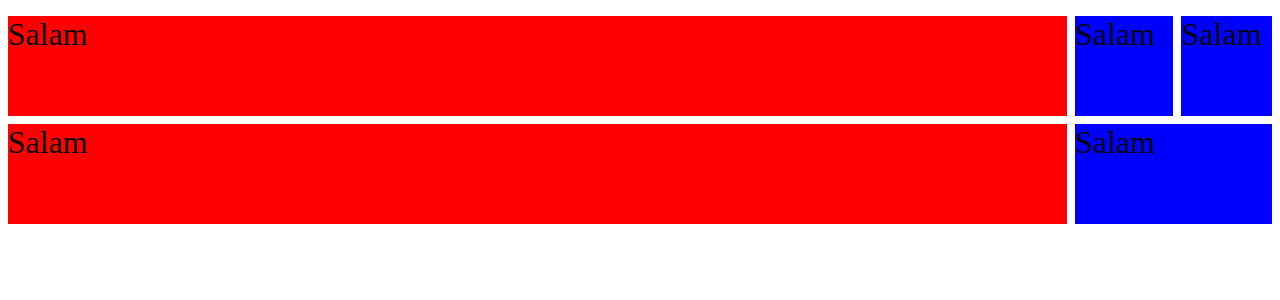
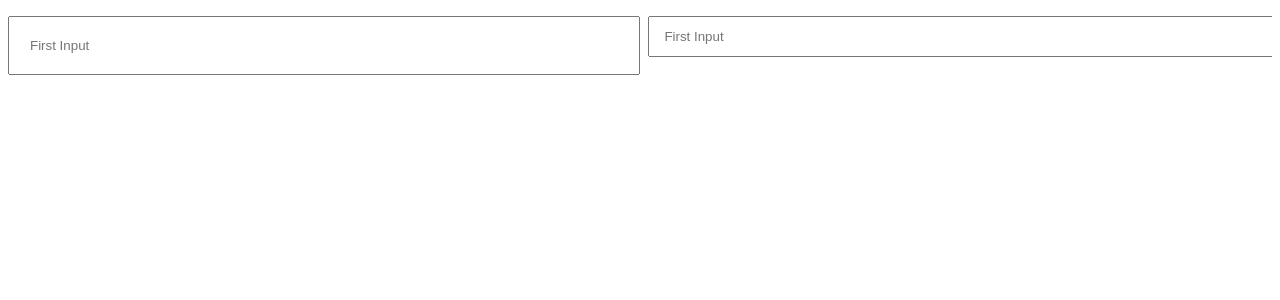
Before and after one commit to alirezatahani/React-Template, a React app: page / in a window 1280 px wide. Shown: the top 300 px of the page. Built offline with nearby package versions, Linux system fonts and the light colour scheme.

Commit message:
feture/star boilerplate for input component

```diff
--- /dev/null
+++ b/src/components/input/content/input/Input.tsx
@@ -0,0 +1,13 @@
+import * as React from 'react';
+import { StyledInput } from '../styles/Input.styles';
+type InputProps = {
+  type?: 'text';
+  placeholder?: string;
+  size?: string;
+};
+
+const Input = ({ ...props }: InputProps) => {
+  return <StyledInput {...props} />;
+};
+
+export default Input;
--- /dev/null
+++ b/src/components/input/content/styles/Input.styles.ts
@@ -0,0 +1,10 @@
+import styled from 'styled-components';
+
+export const StyledInput = styled.input.attrs((props) => ({
+  type: 'text',
+  size: props.size || '0.7rem .9rem',
+}))`
+  outline: none;
+  width: 100%;
+  padding: ${(props) => props.size};
+`;
--- /dev/null
+++ b/src/components/input/index.ts
@@ -0,0 +1,3 @@
+import Input from './content/input/Input';
+
+export { Input };
--- a/src/index.tsx
+++ b/src/index.tsx
@@ -1,74 +1,19 @@
 import * as React from 'react';
 import { createRoot } from 'react-dom/client';
 import { Row, Col } from './components/grid/Index';
+import { Input } from './components/input/index';
 import GlobalStyle from './global/Global';
 
 const App: React.FC = () => {
   return (
     <>
       <GlobalStyle />
-      <Row spacing={{ xs: 2, sm: 5, md: 9, lg: 8 }}>
-        <Col xs={10} sm={10} md={10} lg={10}>
-          <div
-            style={{
-              width: '100%',
-              height: 100,
-              background: 'red',
-              fontSize: '2rem',
-            }}
-          >
-            Salam
-          </div>
+      <Row>
+        <Col xs={12} sm={12} md={6} lg={6}>
+          <Input size="20px" placeholder="First Input" />
         </Col>
-        <Col xs={1} sm={1} md={1} lg={1}>
-          <div
-            style={{
-              width: '100%',
-              height: 100,
-              background: 'blue',
-              fontSize: '2rem',
-            }}
-          >
-            Salam
-          </div>
-        </Col>
-        <Col xs={1} sm={1} md={1} lg={1}>
-          <div
-            style={{
-              width: '100%',
-              height: 100,
-              background: 'blue',
-              fontSize: '2rem',
-            }}
-          >
-            Salam
-          </div>
-        </Col>
-      </Row>
-      <Row>
-        <Col xs={12} sm={6} md={8} lg={10}>
-          <div
-            style={{
-              width: '100%',
-              height: 100,
-              background: 'red',
-              fontSize: '2rem',
-            }}
-          >
-            Salam
-          </div>
-        </Col>
-        <Col xs={12} sm={6} md={4} lg={2}>
-          <div
-            style={{
-              width: '100%',
-              height: 100,
-              background: 'blue',
-              fontSize: '2rem',
-            }}
-          >
-            Salam
-          </div>
+        <Col xs={12} sm={12} md={6} lg={6}>
+          <Input placeholder="First Input" />
         </Col>
       </Row>
     </>
```
Also changed, not shown: src/components/input/content/input/input_types.d.ts (added).
